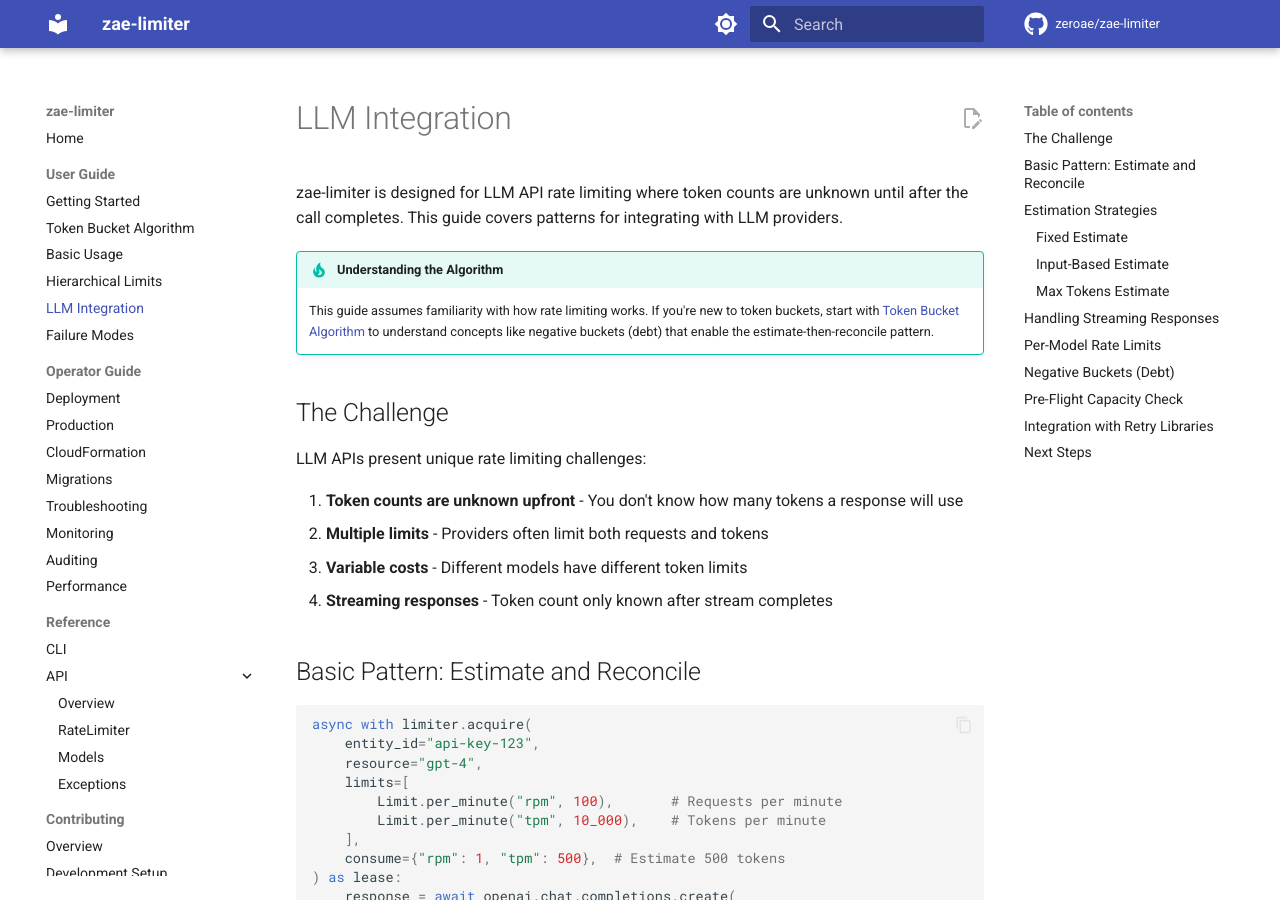
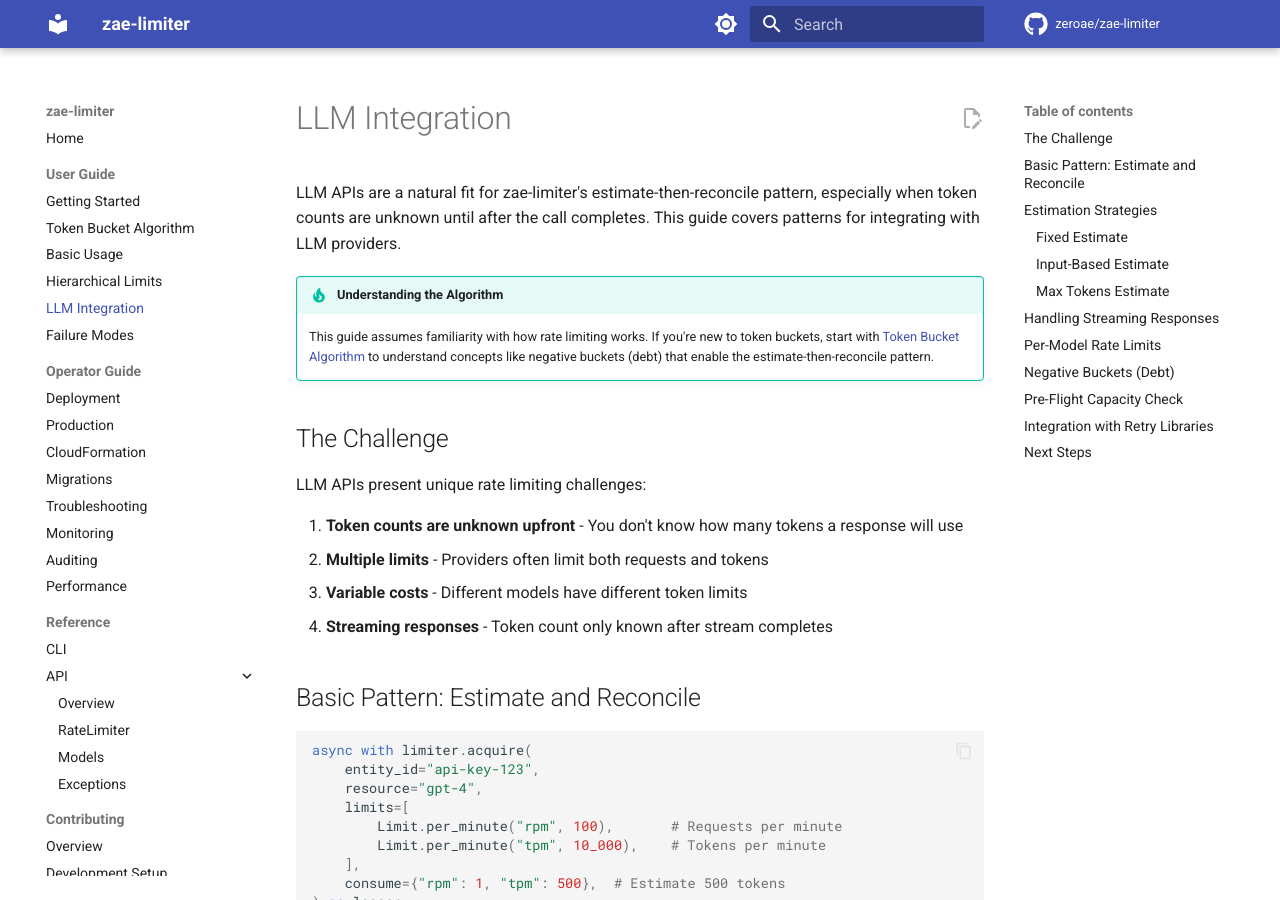
Before and after one commit to zeroae/zae-limiter, an MkDocs documentation site: the page built from docs/guide/llm-integration.md, in a window 1280 px wide and 900 px high. Built offline with MkDocs 1.6.1 and Material for MkDocs 9.7.7, drawn with Linux system fonts in a browser that asks for light colours; comment, search, counter and statistics services are not loaded; the version menu is left out.

Commit message:
📝 docs(llm-integration): reframe intro to reflect general-purpose design
LLM APIs fit the library's pattern, not the other way around.

Co-Authored-By: Claude Opus 4.5 <noreply@anthropic.com>

```diff
--- a/docs/guide/llm-integration.md
+++ b/docs/guide/llm-integration.md
@@ -1,6 +1,6 @@
 # LLM Integration
 
-zae-limiter is designed for LLM API rate limiting where token counts are unknown until after the call completes. This guide covers patterns for integrating with LLM providers.
+LLM APIs are a natural fit for zae-limiter's estimate-then-reconcile pattern, especially when token counts are unknown until after the call completes. This guide covers patterns for integrating with LLM providers.
 
 !!! tip "Understanding the Algorithm"
     This guide assumes familiarity with how rate limiting works. If you're new to token buckets, start with [Token Bucket Algorithm](token-bucket.md) to understand concepts like negative buckets (debt) that enable the estimate-then-reconcile pattern.
```
